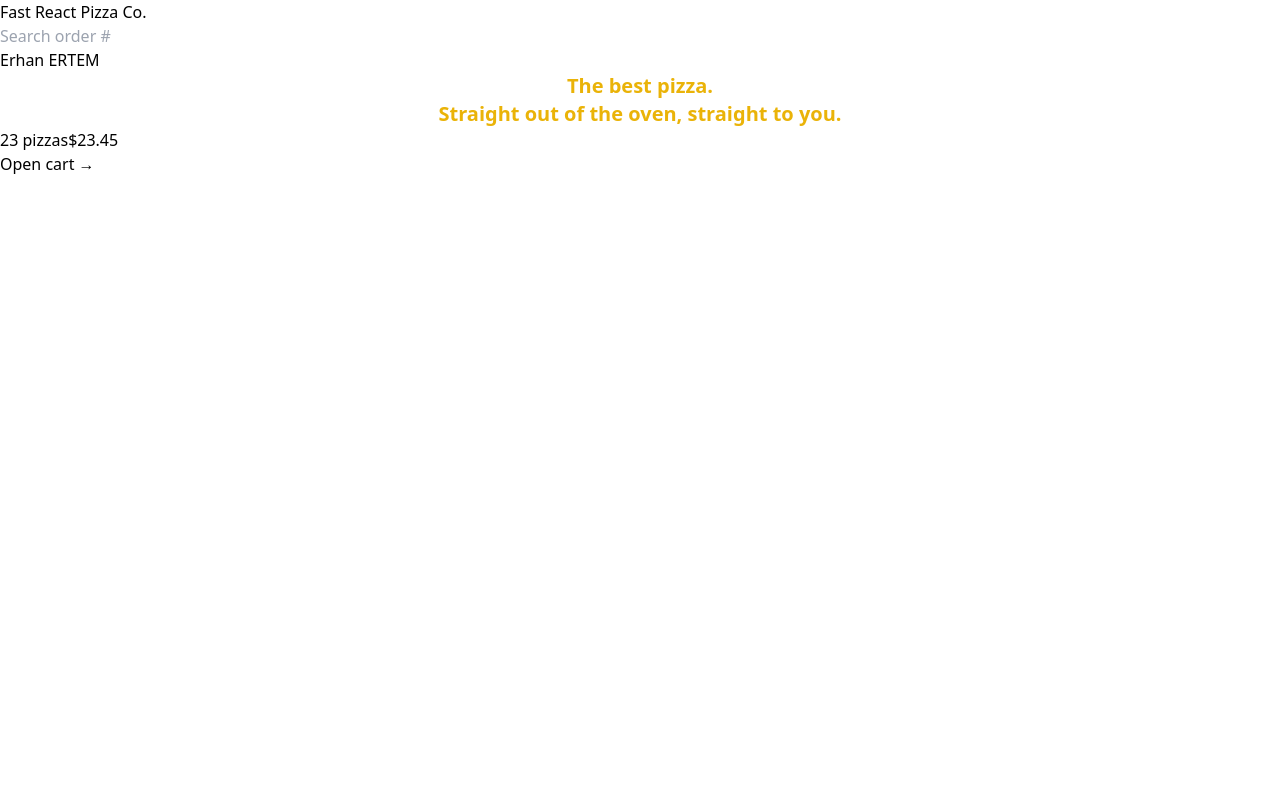
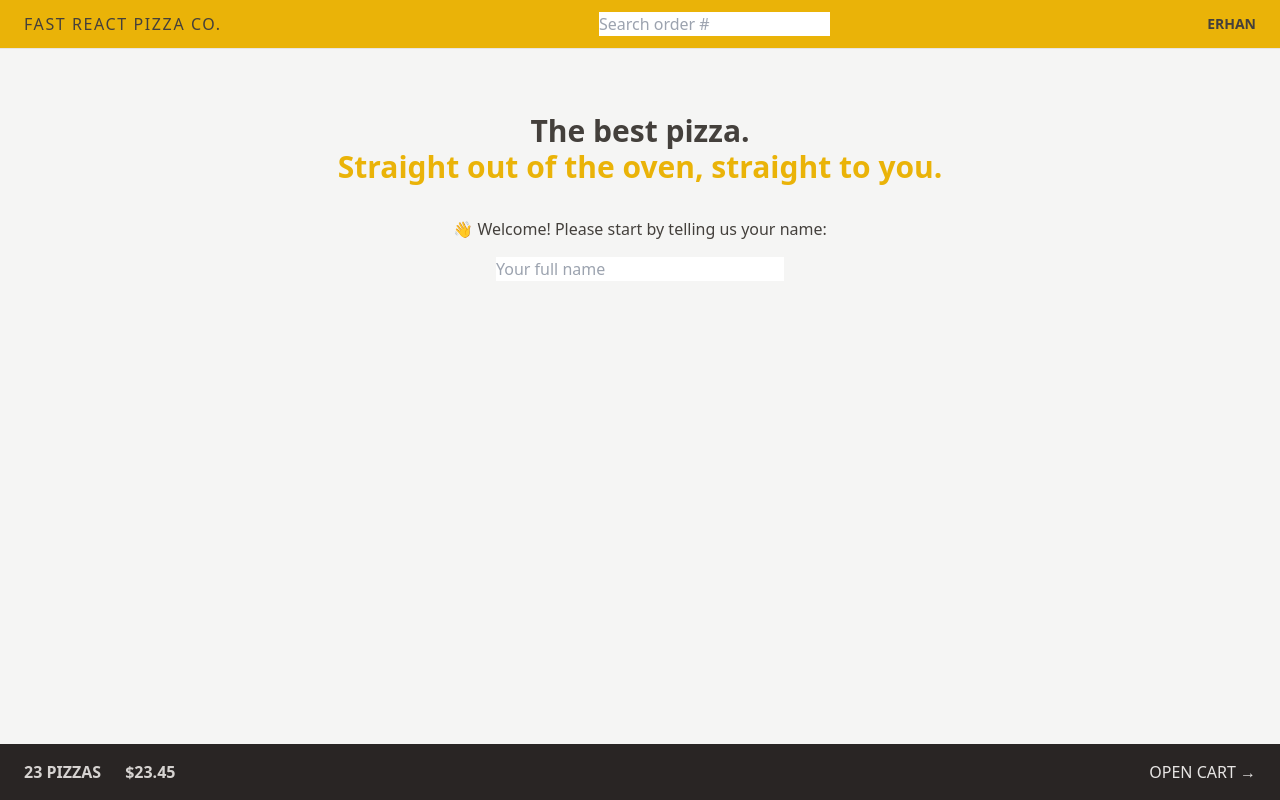
Before and after one commit to erhanertem/App-fast-react-pizza, a React (Vite) app: page / in a window 1280 px wide. Built offline with nearby package versions, Linux system fonts and the light colour scheme.

Commit message:
Add various tailwind styling

```diff
--- a/index.html
+++ b/index.html
@@ -1,4 +1,4 @@
-<!DOCTYPE html>
+<!doctype html>
 <html lang="en">
   <head>
     <meta charset="UTF-8" />
@@ -6,7 +6,7 @@
     <meta name="viewport" content="width=device-width, initial-scale=1.0" />
     <title>Fast React Pizza Co.</title>
   </head>
-	<body>
+  <body class="bg-stone-100 text-stone-700">
     <div id="root"></div>
     <script type="module" src="/src/main.jsx"></script>
   </body>
--- a/src/features/cart/CartOverview.jsx
+++ b/src/features/cart/CartOverview.jsx
@@ -1,15 +1,15 @@
-import { Link } from 'react-router-dom'
+import { Link } from 'react-router-dom';
 
 function CartOverview() {
   return (
-		<div>
-			<p>
+    <div className="flex items-center justify-between bg-stone-800 px-4 py-4 text-sm uppercase text-stone-200 sm:px-6 md:text-base">
+      <p className="space-x-4 font-semibold text-stone-300 sm:space-x-6">
         <span>23 pizzas</span>
         <span>$23.45</span>
       </p>
       <Link to="/cart">Open cart &rarr;</Link>
     </div>
-	)
+  );
 }
 
-export default CartOverview
+export default CartOverview;
--- a/src/features/user/CreateUser.jsx
+++ b/src/features/user/CreateUser.jsx
@@ -9,13 +9,16 @@
 
   return (
     <form onSubmit={handleSubmit}>
-      <p>👋 Welcome! Please start by telling us your name:</p>
+      <p className="text-tone-600 mb-4 text-sm md:text-base">
+        👋 Welcome! Please start by telling us your name:
+      </p>
 
       <input
         type="text"
         placeholder="Your full name"
         value={username}
         onChange={(e) => setUsername(e.target.value)}
+        className="w-72"
       />
 
       {username !== '' && (
--- /dev/null
+++ b/src/features/user/Username.jsx
@@ -0,0 +1,5 @@
+function Username() {
+  return <div className="hidden text-sm font-semibold md:block">ERHAN</div>;
+}
+
+export default Username;
--- a/src/ui/AppLayout.jsx
+++ b/src/ui/AppLayout.jsx
@@ -1,25 +1,27 @@
-import { Outlet, useNavigation } from 'react-router-dom'
-import CartOverview from '../features/cart/CartOverview'
-import Header from './Header'
-import Loader from './Loader'
+import { Outlet, useNavigation } from 'react-router-dom';
+import CartOverview from '../features/cart/CartOverview';
+import Header from './Header';
+import Loader from './Loader';
 
 function AppLayout() {
-	const navigation = useNavigation()
+  const navigation = useNavigation();
   // console.log(navigation)
-	const isLoading = navigation.state === 'loading'
+  const isLoading = navigation.state === 'loading';
 
   return (
-		<div className="layout">
+    <div className="grid h-screen grid-rows-[auto_1fr_auto]">
       {isLoading && <Loader />}
       <Header />
 
-			<main>
+      <div className="overflow-scroll">
+        <main className="mx-auto max-w-3xl">
           <Outlet />
         </main>
+      </div>
 
       <CartOverview />
     </div>
-	)
+  );
 }
 
-export default AppLayout
+export default AppLayout;
--- a/src/ui/Header.jsx
+++ b/src/ui/Header.jsx
@@ -1,16 +1,17 @@
-import { Link } from 'react-router-dom'
-import SearchOrder from '../features/order/SearchOrder'
+import { Link } from 'react-router-dom';
+import SearchOrder from '../features/order/SearchOrder';
+import Username from '../features/user/Username';
 
 function Header() {
-	return (
-		<header>
-			<Link to="/">Fast React Pizza Co.</Link>
-
-			<SearchOrder />
-
-			<p>Erhan ERTEM</p>
-		</header>
-	)
+  return (
+    <header className="flex items-center justify-between border-b border-stone-200 bg-yellow-500 px-4 py-3 uppercase sm:px-6">
+      <Link to="/" className="tracking-widest">
+        Fast React Pizza Co.
+      </Link>
+      <SearchOrder />
+      <Username />
+    </header>
+  );
 }
 
-export default Header
+export default Header;
--- a/src/ui/Home.jsx
+++ b/src/ui/Home.jsx
@@ -1,11 +1,16 @@
+import CreateUser from '../features/user/CreateUser';
+
 function Home() {
   return (
-    <div>
-      <h1 className="text-center text-xl font-semibold text-yellow-500">
+    <div className="my-10 text-center sm:my-16">
+      <h1 className="mb-8  text-xl font-semibold md:text-3xl">
         The best pizza.
         <br />
-        Straight out of the oven, straight to you.
+        <span className=" text-yellow-500">
+          Straight out of the oven, straight to you.
+        </span>
       </h1>
+      <CreateUser />
     </div>
   );
 }
```
Also changed, not shown: src/App.jsx (+11 -11 lines). Lines whose indentation alone changed are shown as unchanged.
